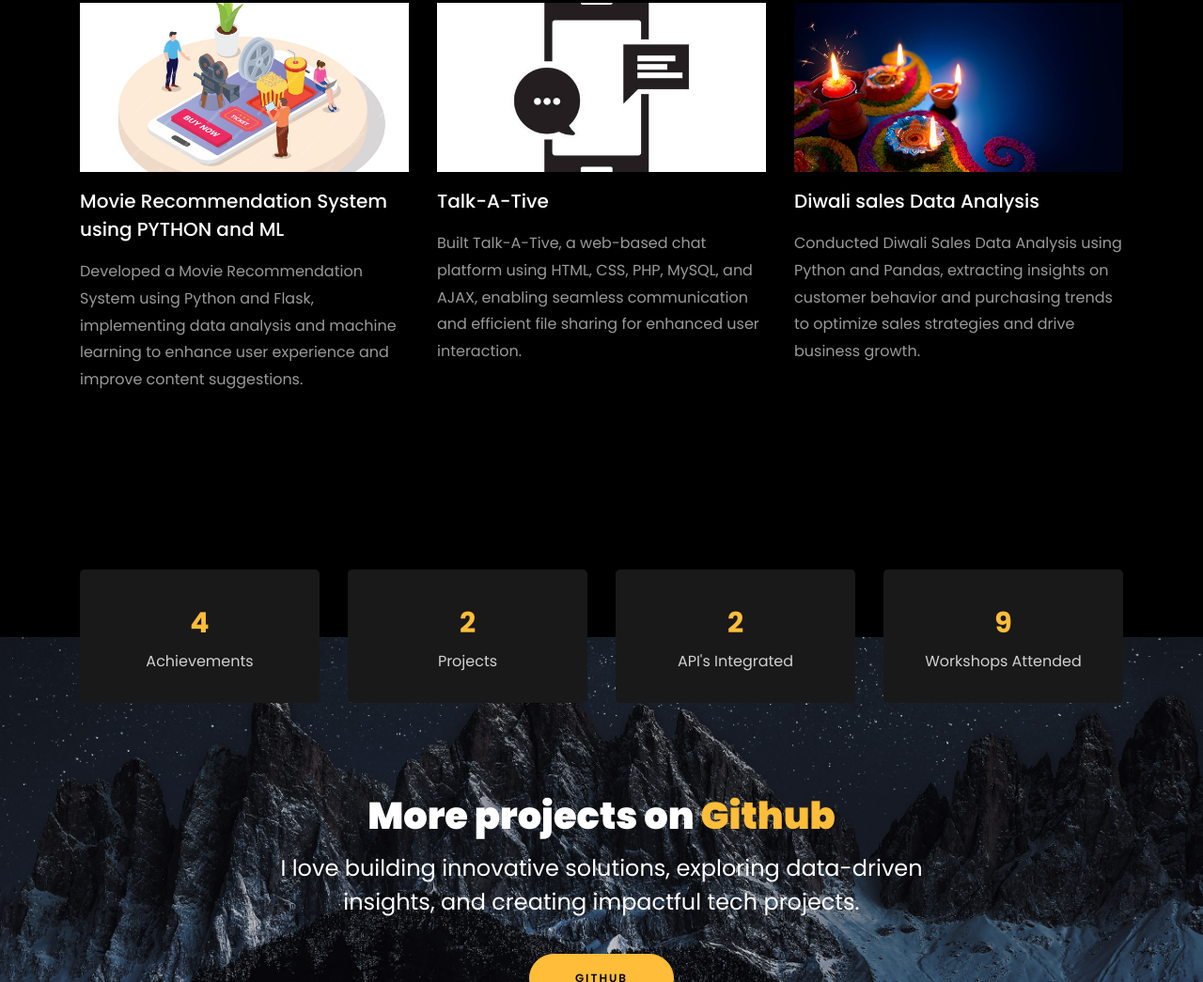
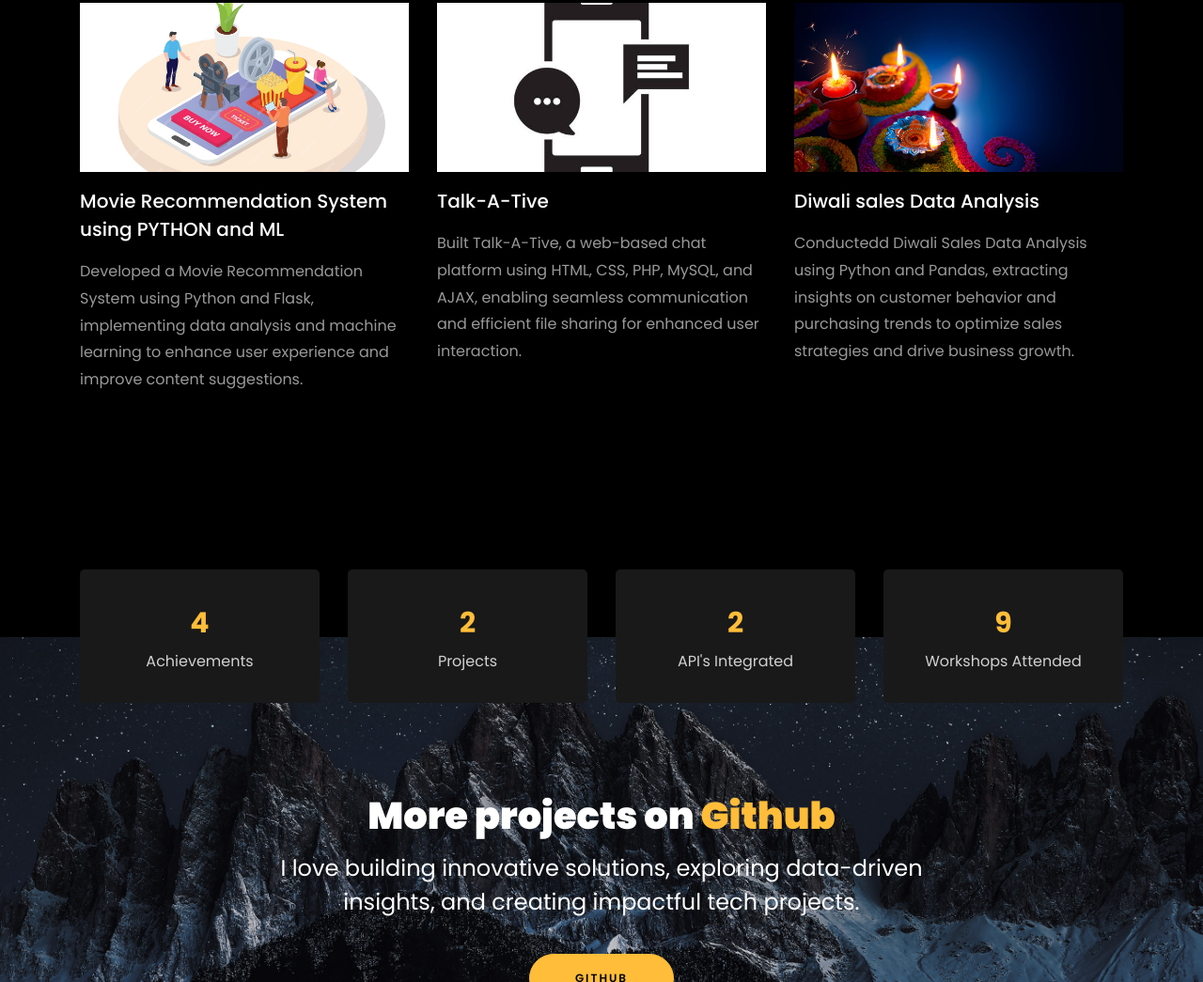
Before and after one commit to Rishiiii46/rishiupadhyay.github.io, a plain HTML site: page index.html in a window 1280 px wide. Shown: the part 3127-4172 px from the top of the page at 94% size. Drawn offline with Linux system fonts and the light colour scheme; files whose address does not match are found by name.

Commit message:
Update index.html

```diff
--- a/index.html
+++ b/index.html
@@ -432,7 +432,7 @@
               <div class="text mt-3 float-right d-block">
 
                 <h3 class="heading"><a href="https://github.com/Rishiiii46/DiwaliSales-Data-analysis">Diwali sales Data Analysis</a></h3>
-                <p>Conducted Diwali Sales Data Analysis using Python and Pandas, extracting insights on customer behavior and purchasing trends to optimize sales strategies and drive business growth.</p>
+                <p>Conductedd Diwali Sales Data Analysis using Python and Pandas, extracting insights on customer behavior and purchasing trends to optimize sales strategies and drive business growth.</p>
               </div>
             </div>
           </div>
```
